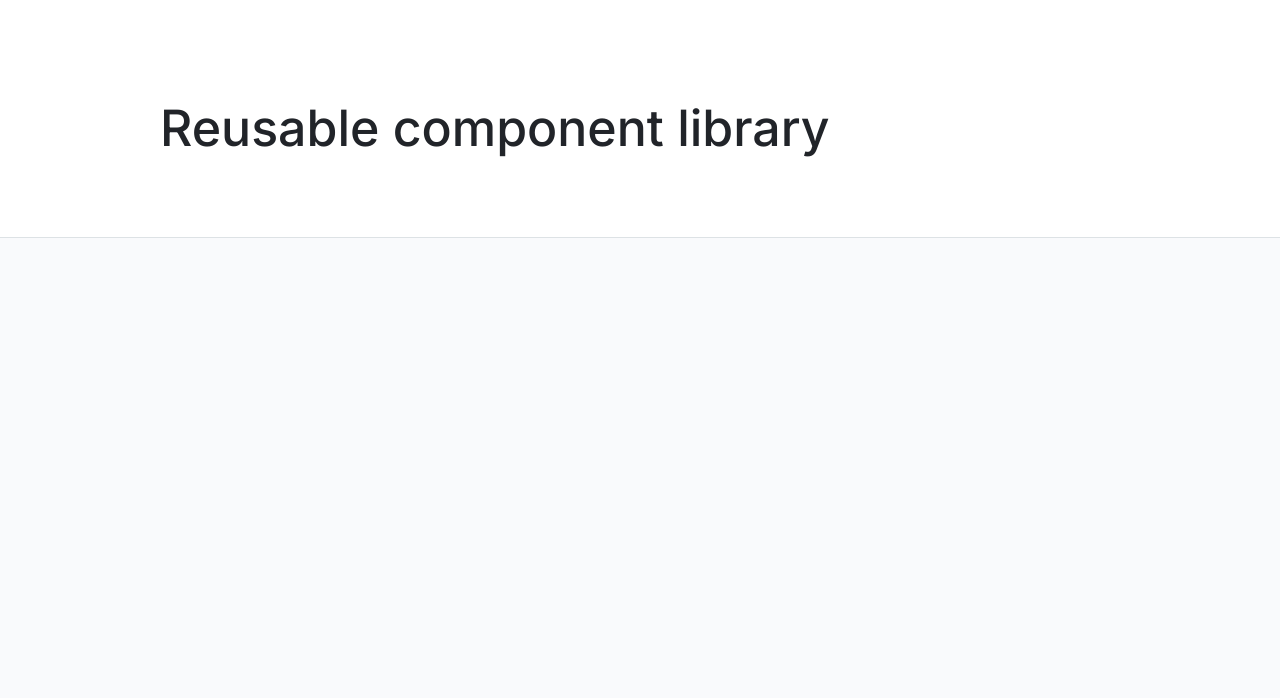
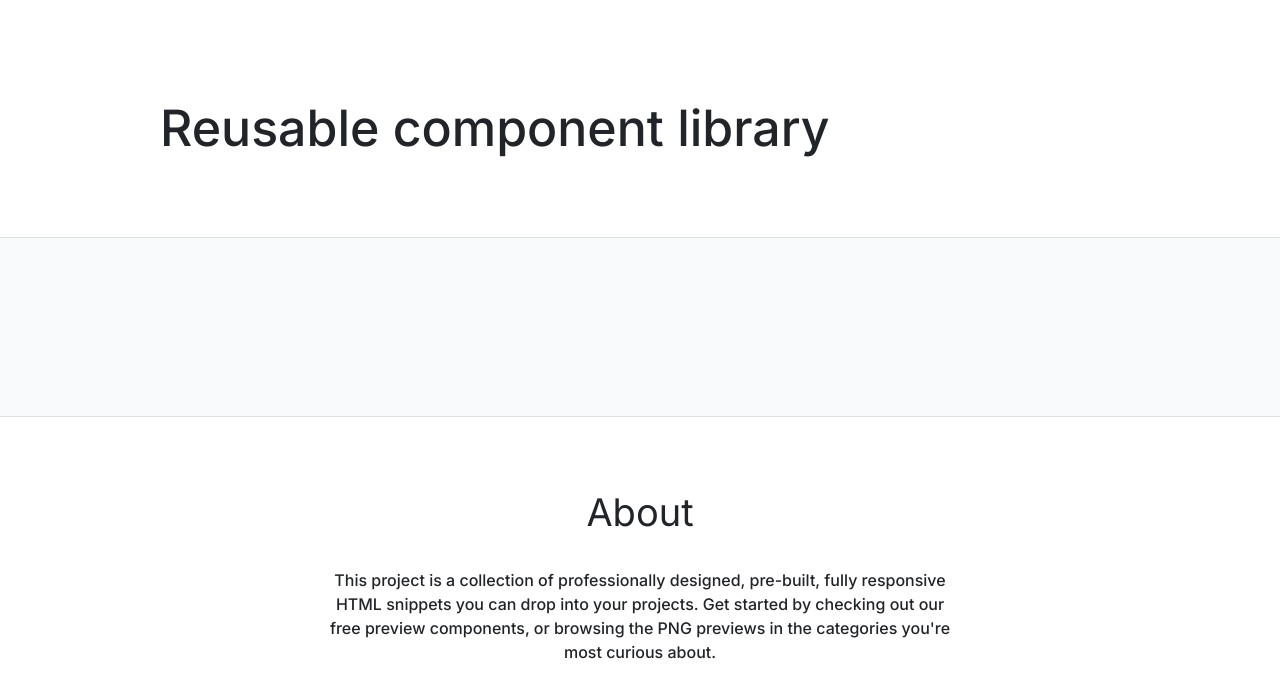
Before and after one commit to js-tasks-ru/htmlcss-20251006_larisa8, a website: page index.html in a window 1280 px wide. Shown: the top 698 px of the page. Drawn offline with Linux system fonts and the light colour scheme.

Commit message:
feat: add page module

```diff
--- a/assets/css/main.css
+++ b/assets/css/main.css
@@ -1,5 +1,6 @@
 @import './normalize.css';
 @import '../fonts/fonts.css';
+@import '../../components/page/page.css';
 @import '../../components/header/header.css';
 @import '../../components/main/main.css';
 @import '../../components/footer/footer.css';
@@ -24,7 +25,8 @@
     --secondary: var(--purple);
 }
 
-body {
+html, body {
+    height: 100vh;
     font-family: 'Roboto', sans-serif;
     color: var(--black);
 }
--- a/components/main/main.css
+++ b/components/main/main.css
@@ -1,5 +1,4 @@
 .main {
   padding: 20px;
   background-color: var(--grey-5);
-  min-height: 1036px;
 }
--- /dev/null
+++ b/components/page/page.css
@@ -0,0 +1,13 @@
+.page {
+  display: flex;
+  flex-direction: column;
+}
+
+.page__header,
+.page__footer {
+  flex: 0 auto;
+}
+
+.page__main {
+  flex: 1;
+}
--- a/index.html
+++ b/index.html
@@ -4,12 +4,12 @@
     <head>
         <link rel="stylesheet" href="./assets/css/main.css">
     </head>
-    <body>
-        <header role="banner" class="header">
+    <body class="page">
+        <header role="banner" class="page__header header">
             <h1 role="heading" class="header__title">Reusable component library</h1>
         </header>
-        <main role="main" class="main"></main>
-        <footer role="contentinfo" class="footer">
+        <main role="main" class="page__main main"></main>
+        <footer role="contentinfo" class="page__footer footer">
             <div class="footer__content">
                 <h2 role="heading" class="footer__title">About</h2>
                 <p class="footer__description">This project is a collection of professionally designed, pre-built, fully responsive HTML snippets you can drop into your projects. Get started by checking out our free preview components, or browsing the PNG previews in the categories you're most curious about.</p>
```
